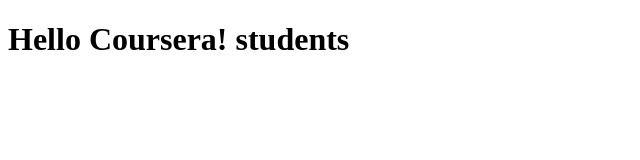
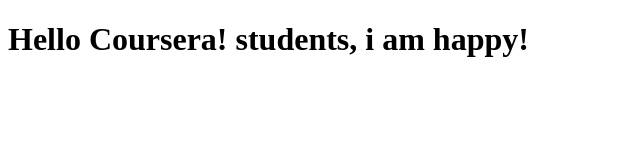
Before and after one commit to 888kenwu/course5, a plain HTML site: page index.html in a window 1280 px wide. Shown: the whole page, without its empty margins (0-640 px from the left). Drawn offline with Linux system fonts and the light colour scheme.

Commit message:
new version on My first web

```diff
--- a/index.html
+++ b/index.html
@@ -5,6 +5,6 @@
     <title>Hello Coursera!</title>
   </head>
   <body>
-    <h1>Hello Coursera! students</h1>
+    <h1>Hello Coursera! students, i am happy!</h1>
   </body>
 </html>
```
